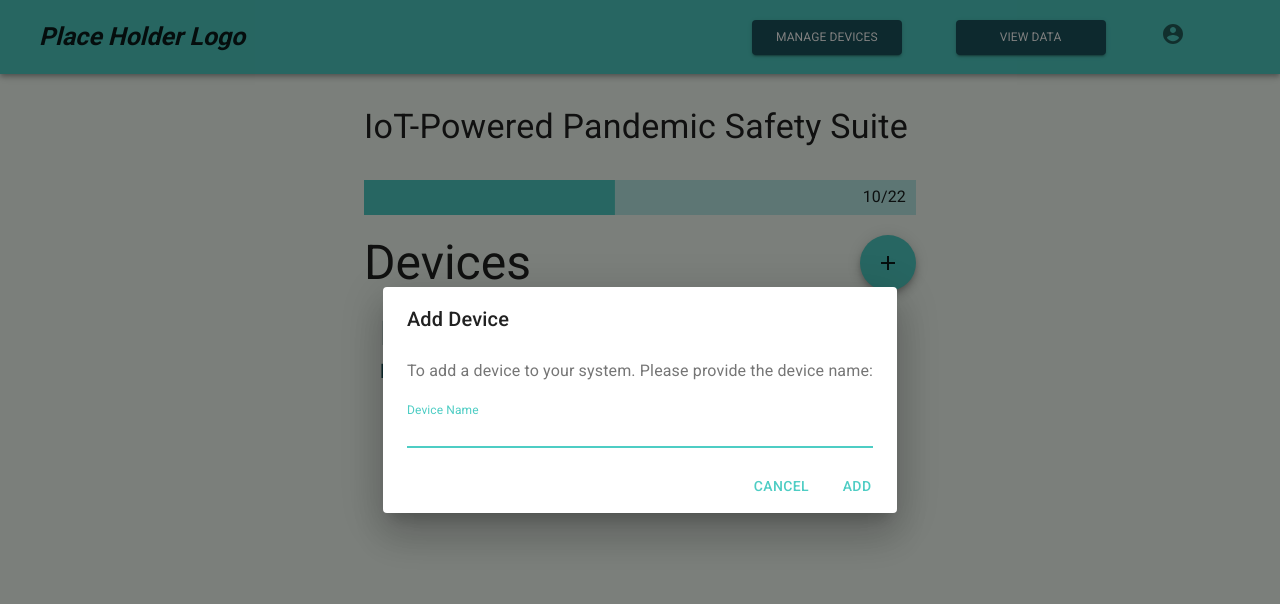
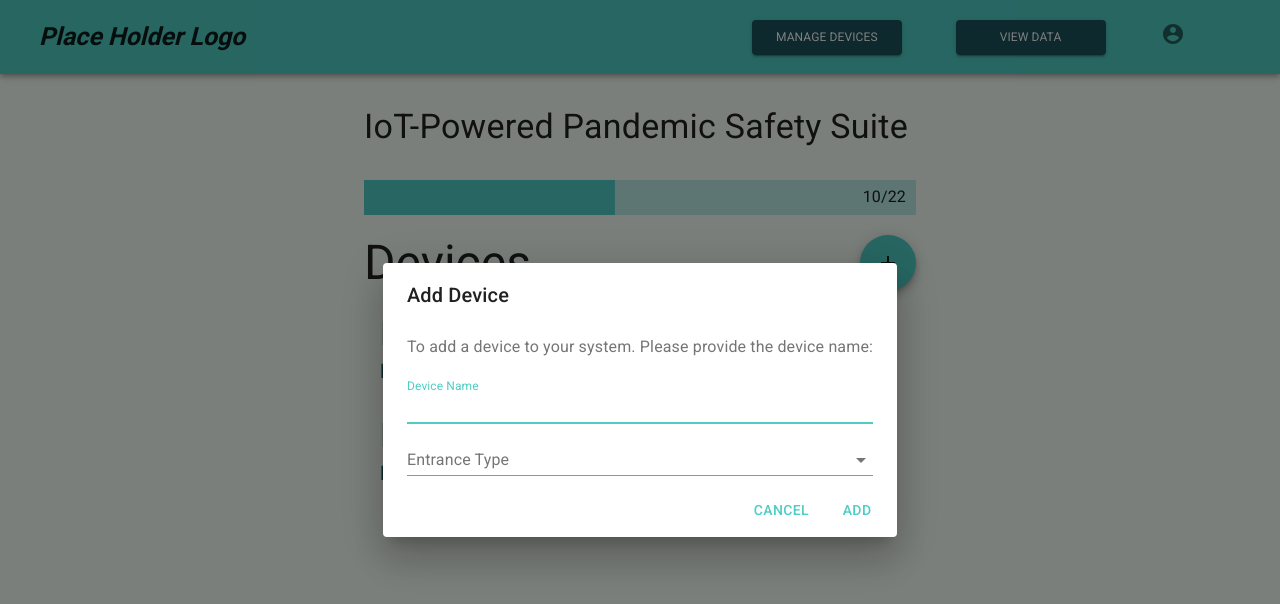
Before and after one commit to SWENG-Group-9/Frontend, a React (Create React App) app: page / in a window 1280 px wide. Both pictures are taken after a click on the button 888 px from the left and 262 px from the top of the page. Shown: the top 604 px of the page. Built offline with nearby package versions, Linux system fonts and the light colour scheme.

Commit message:
Devices table now uses map
The buttons don't work going to fix that

```diff
--- a/src/DevicesTable.js
+++ b/src/DevicesTable.js
@@ -25,6 +25,8 @@ import DialogContent from "@material-ui/core/DialogContent";
 import DialogContentText from "@material-ui/core/DialogContentText";
 import DialogTitle from "@material-ui/core/DialogTitle";
 import Button from "@material-ui/core/Button";
+import Select from "@material-ui/core/Select";
+import InputLabel from "@material-ui/core/InputLabel";
 
 const useStyles = makeStyles((theme) => ({
   root: {
@@ -33,11 +35,27 @@ const useStyles = makeStyles((theme) => ({
   },
 }));
 
+const tempDevices = [
+  {
+    name: "Front door",
+    type: "Entrance",
+  },
+  {
+    name: "Back door",
+    type: "Exit",
+  },
+];
+
 export default function DevicesTable() {
   const classes = useStyles();
   const [locked, setLocked] = React.useState(["locked"]);
   const [open, setOpen] = React.useState(false);
   const [addOpen, setAddOpen] = React.useState(false);
+  const [type, setType] = React.useState("");
+
+  const hadleTypeChange = (event) => {
+    setType(event.target.value);
+  };
 
   const handleClickAddOpen = () => {
     setAddOpen(true);
@@ -124,6 +142,18 @@ export default function DevicesTable() {
             type="text"
             fullWidth
           />
+          <TextField
+            id="entranceType"
+            select
+            label="Entrance Type"
+            value={type}
+            onChange={hadleTypeChange}
+            fullWidth
+          >
+            <MenuItem value={"Entrance"}>Entrance</MenuItem>
+            <MenuItem value={"Exit"}>Exit</MenuItem>
+            <MenuItem value={"Both"}>Both</MenuItem>
+          </TextField>
         </DialogContent>
         <DialogActions>
           <Button onClick={handleAddClose} color="primary">
@@ -137,18 +167,19 @@ export default function DevicesTable() {
 
       <Box flexGrow={1}>
         <List className={classes.root}>
+          {tempDevices.map((device) => (
             <ListItem>
               <ListItemText
                 disableTypography
                 id="switch-list-label-entrance"
                 primary={
                   <Typography variant="h4" style={{ color: "#1a535c" }}>
-                  Frontdoor
+                    {device.name}
                   </Typography>
                 }
                 secondary={
                   <Typography variant="h6" style={{ color: "#1a535c" }}>
-                  Entrance
+                    {device.type}
                   </Typography>
                 }
               />
@@ -213,6 +244,7 @@ export default function DevicesTable() {
                 </IconButton>
               </ListItemSecondaryAction>
             </ListItem>
+          ))}
         </List>
       </Box>
     </>
```
Lines whose indentation alone changed are shown as unchanged.
